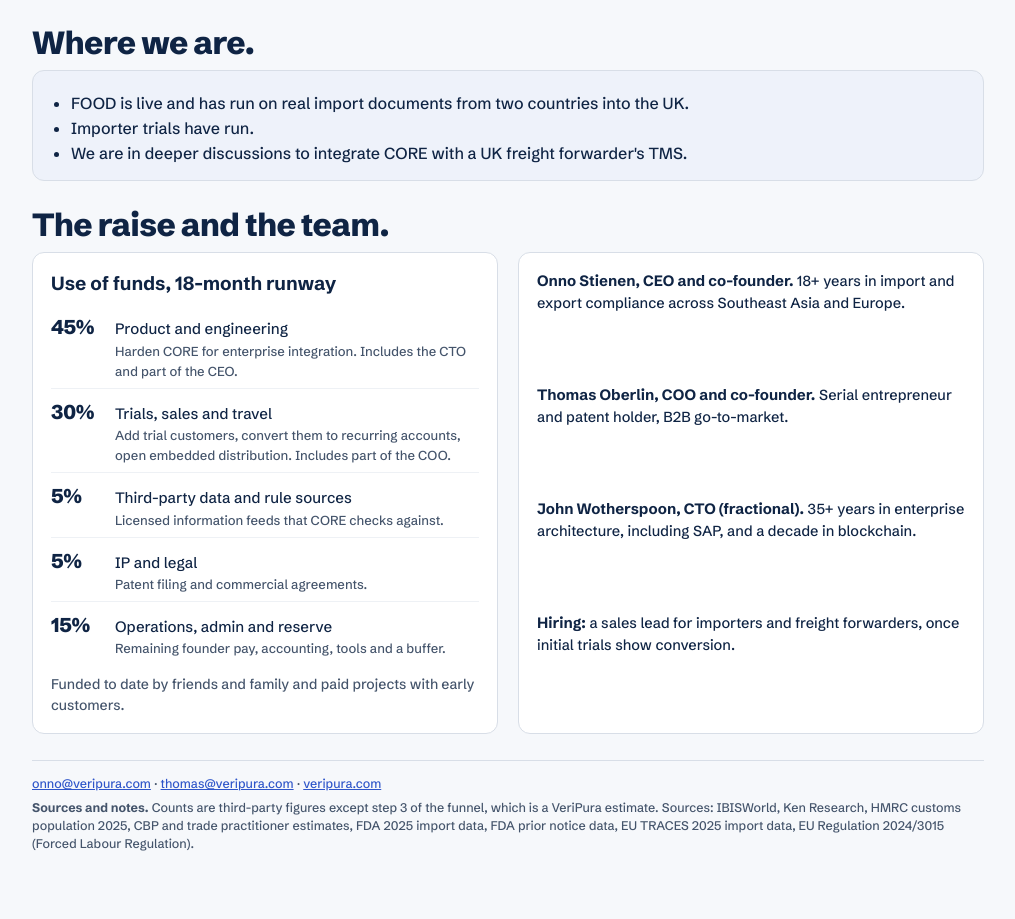
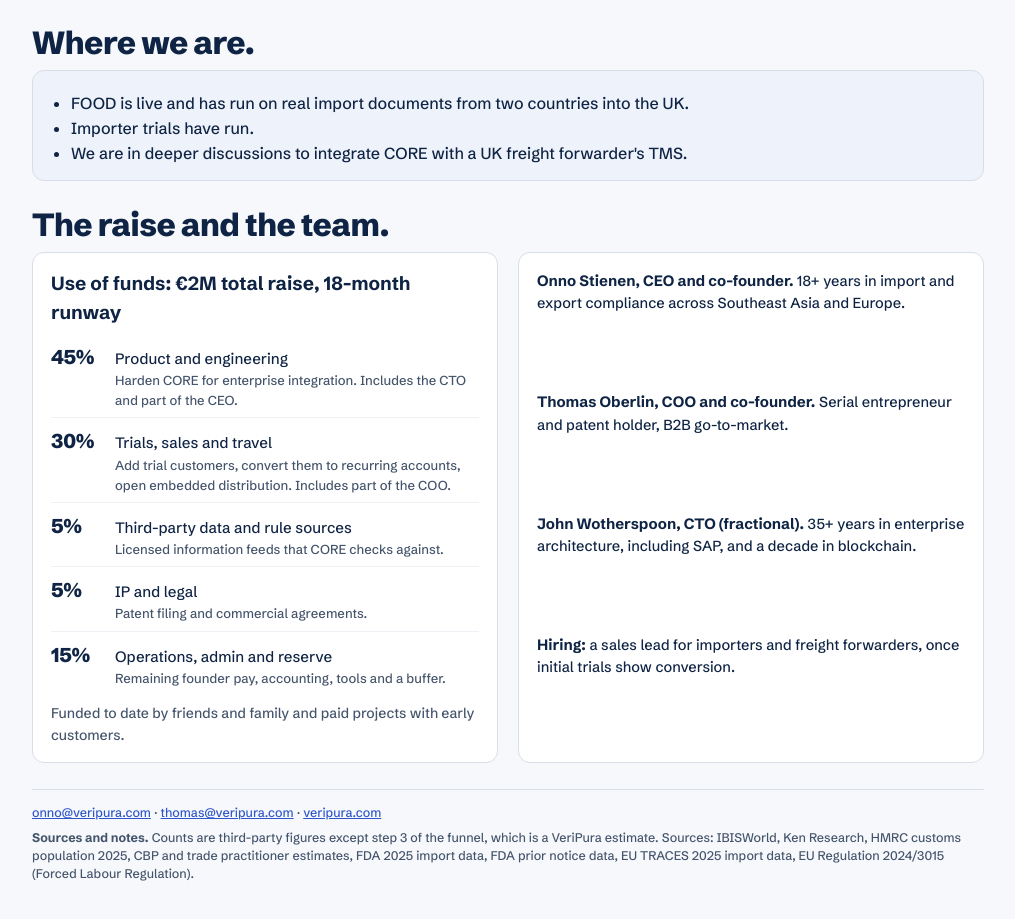
Before and after one commit to VeriPura-2/OnePager, a plain HTML site: page index.html in a window 1280 px wide. Shown: the part 2401-3320 px from the top of the page, without its empty margins (132-1147 px from the left). Drawn offline with nearby package versions, Linux system fonts and the light colour scheme.

Commit message:
Update index.html

```diff
--- a/index.html
+++ b/index.html
@@ -247,7 +247,7 @@ footer.f p{margin:0 0 6px}
   <h2 class="title" id="raise">The raise and the team.</h2>
   <div class="two">
     <div class="card">
-      <h3>Use of funds, 18-month runway</h3>
+      <h3>Use of funds: €2M total raise, 18-month runway</h3>
       <ul class="split">
         <li><b>45%</b><span>Product and engineering<small>Harden CORE for enterprise integration. Includes the CTO and part of the CEO.</small></span></li>
         <li><b>30%</b><span>Trials, sales and travel<small>Add trial customers, convert them to recurring accounts, open embedded distribution. Includes part of the COO.</small></span></li>
```
